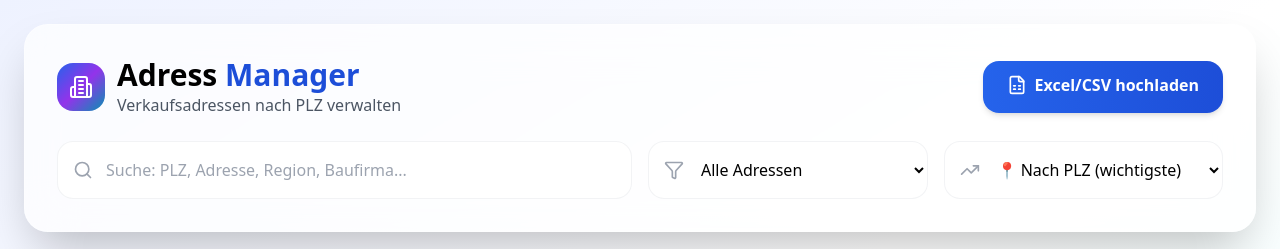
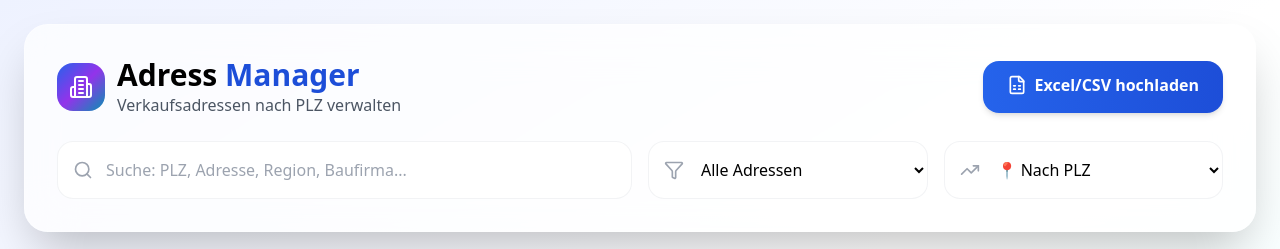
Before and after one commit to Yaro-bit/address-manager-pro, a Next.js app: page / in a window 1280 px wide. Shown: the top 249 px of the page. Built offline with nearby package versions, Linux system fonts and the light colour scheme.

Commit message:
Update Controls.tsx

```diff
--- a/components/address-manager/Controls.tsx
+++ b/components/address-manager/Controls.tsx
@@ -174,7 +174,7 @@ const SortSelect = memo(({
 }) => {
   // PLZ als wichtigste Sortierung
   const sortOptions = useMemo(() => [
-    { value: 'PLZ' as const, label: '📍 Nach PLZ (wichtigste)' },
+    { value: 'PLZ' as const, label: '📍 Nach PLZ' },
     { value: 'Region' as const, label: 'Nach Region' },
     { value: 'Adresse' as const, label: 'Nach Adresse' },
     { value: 'Anzahl der Homes' as const, label: 'Nach Anzahl der Homes' },
```
